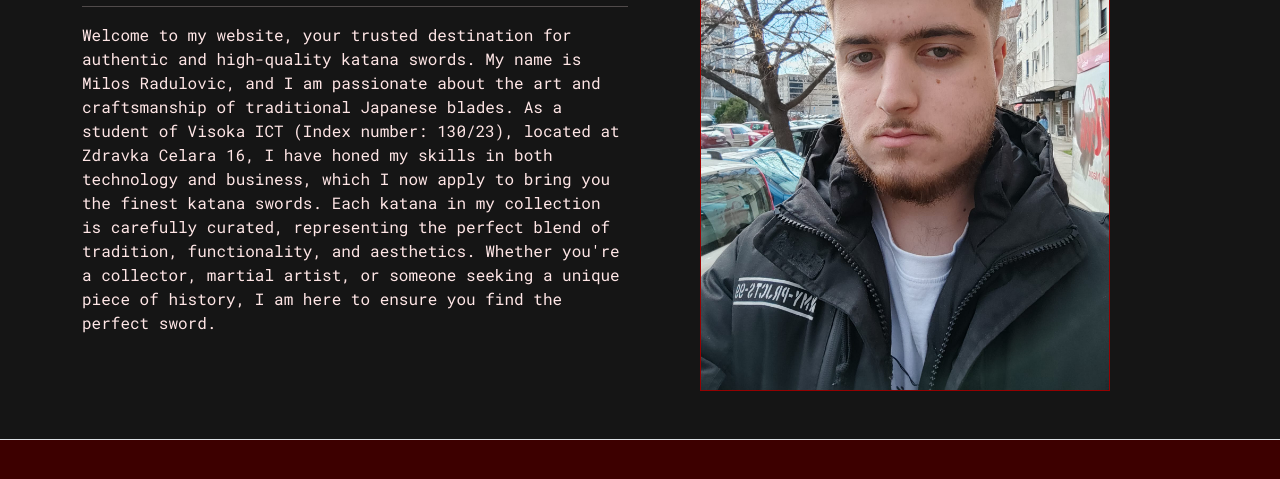
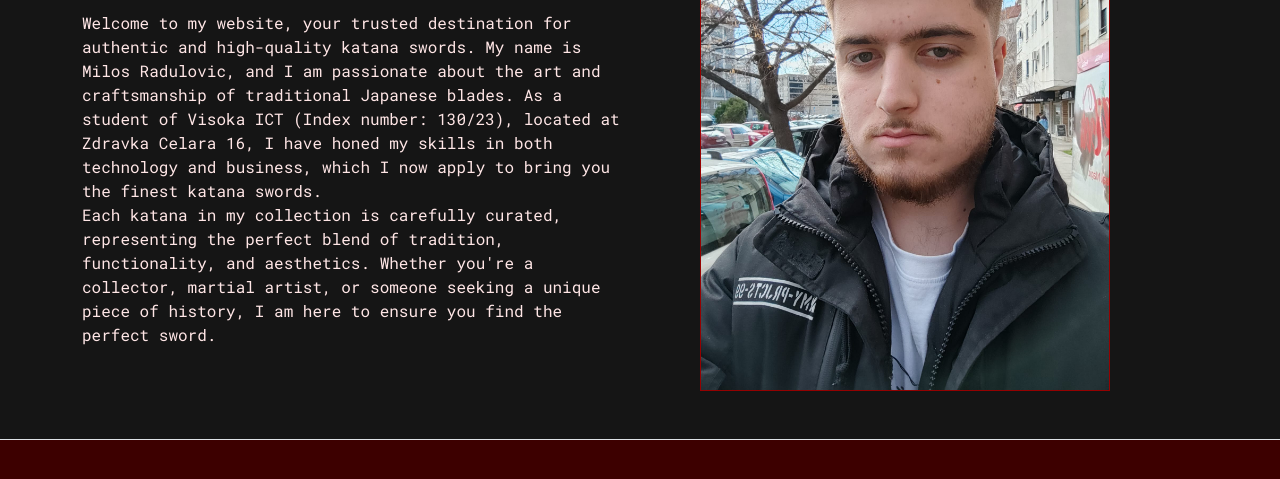
Before and after one commit to ShOoMYx/ronin-blades, a plain HTML site: page author.html in a window 1280 px wide. Shown: the part 302-781 px from the top of the page. Drawn offline with nearby package versions, Linux system fonts and the light colour scheme.

Commit message:
Update author.html

```diff
--- a/author.html
+++ b/author.html
@@ -49,7 +49,7 @@
 </h1>
                 <hr />
                 <p>
-                 Welcome to my website, your trusted destination for authentic and high-quality katana swords. My name is Milos Radulovic, and I am passionate about the art and craftsmanship of traditional Japanese blades. As a student of Visoka ICT (Index number: 130/23), located at Zdravka Celara 16, I have honed my skills in both technology and business, which I now apply to bring you the finest katana swords. Each katana in my collection is carefully curated, representing the perfect blend of tradition, functionality, and aesthetics. Whether you're a collector, martial artist, or someone seeking a unique piece of history, I am here to ensure you find the perfect sword.</p>
+                 Welcome to my website, your trusted destination for authentic and high-quality katana swords. My name is Milos Radulovic, and I am passionate about the art and craftsmanship of traditional Japanese blades. As a student of Visoka ICT (Index number: 130/23), located at Zdravka Celara 16, I have honed my skills in both technology and business, which I now apply to bring you the finest katana swords. <br/> Each katana in my collection is carefully curated, representing the perfect blend of tradition, functionality, and aesthetics. Whether you're a collector, martial artist, or someone seeking a unique piece of history, I am here to ensure you find the perfect sword.</p>
               </div>
               <div><img src="imgs/portret.jpeg" alt="portrait" class="border border-secondary w-75 m-5"></div>
           </section>
```
